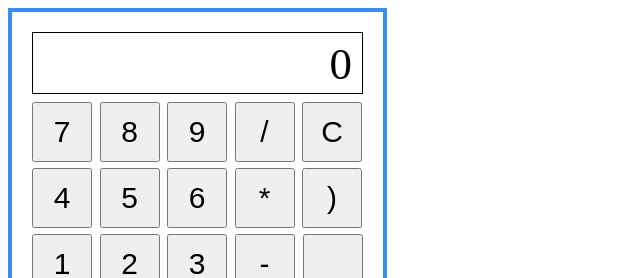
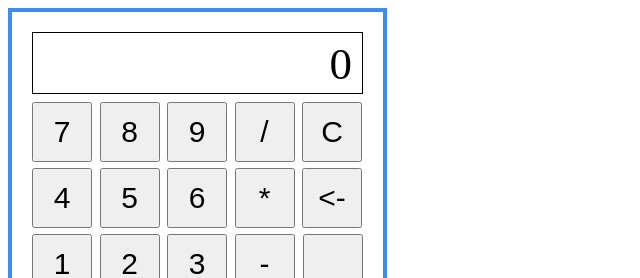
Before and after one commit to TimofeyTyulenin/931901.tyulenin.timofey.lab1, a plain HTML site: page index.html in a window 1280 px wide. Shown: the top 278 px of the page, 0-640 px from the left. Drawn offline with Linux system fonts and the light colour scheme.

Commit message:
new html

```diff
--- a/index.html
+++ b/index.html
@@ -24,7 +24,7 @@
             <button class="btn five">5</button>
             <button class="btn six">6</button>
             <button class="btn mult">*</button>
-            <button class="btn del">)</button>
+            <button class="btn del">&lt;-</button>
 
             <button class="btn one">1</button>
             <button class="btn two">2</button>
```
